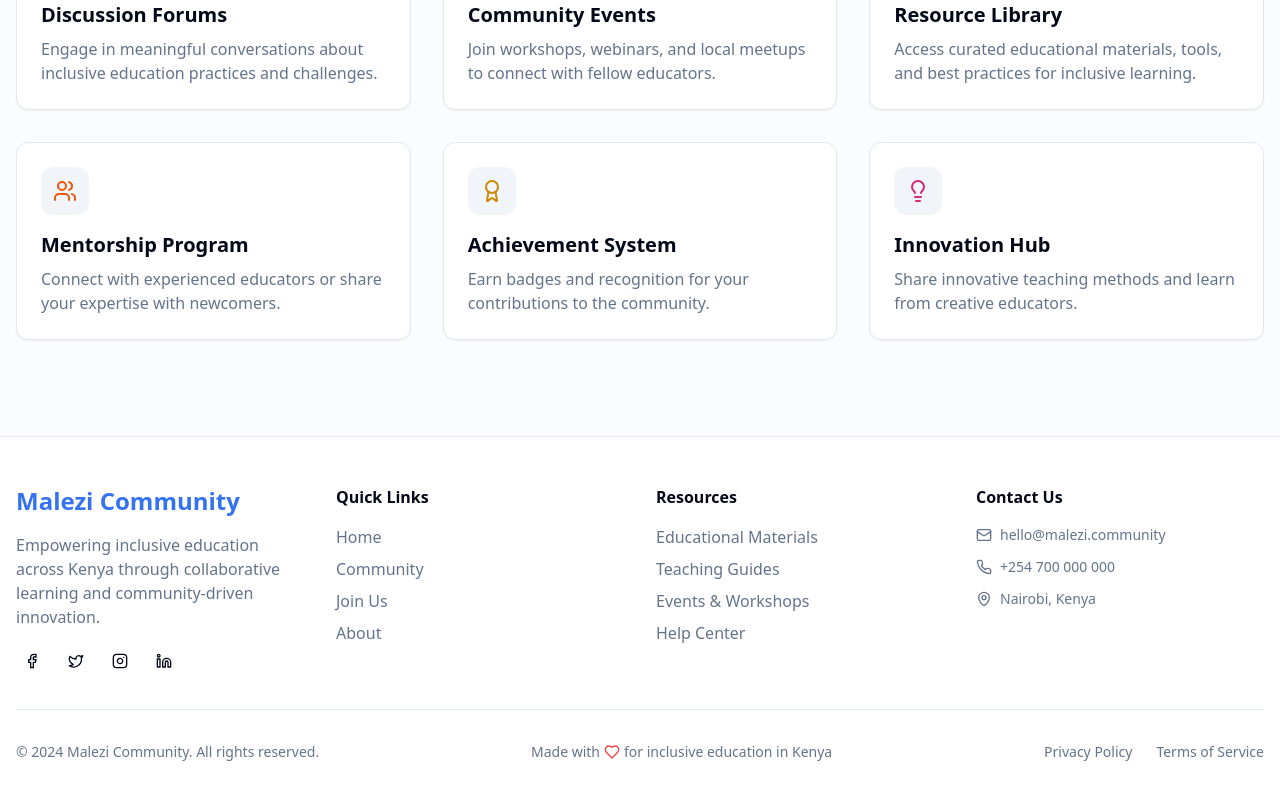
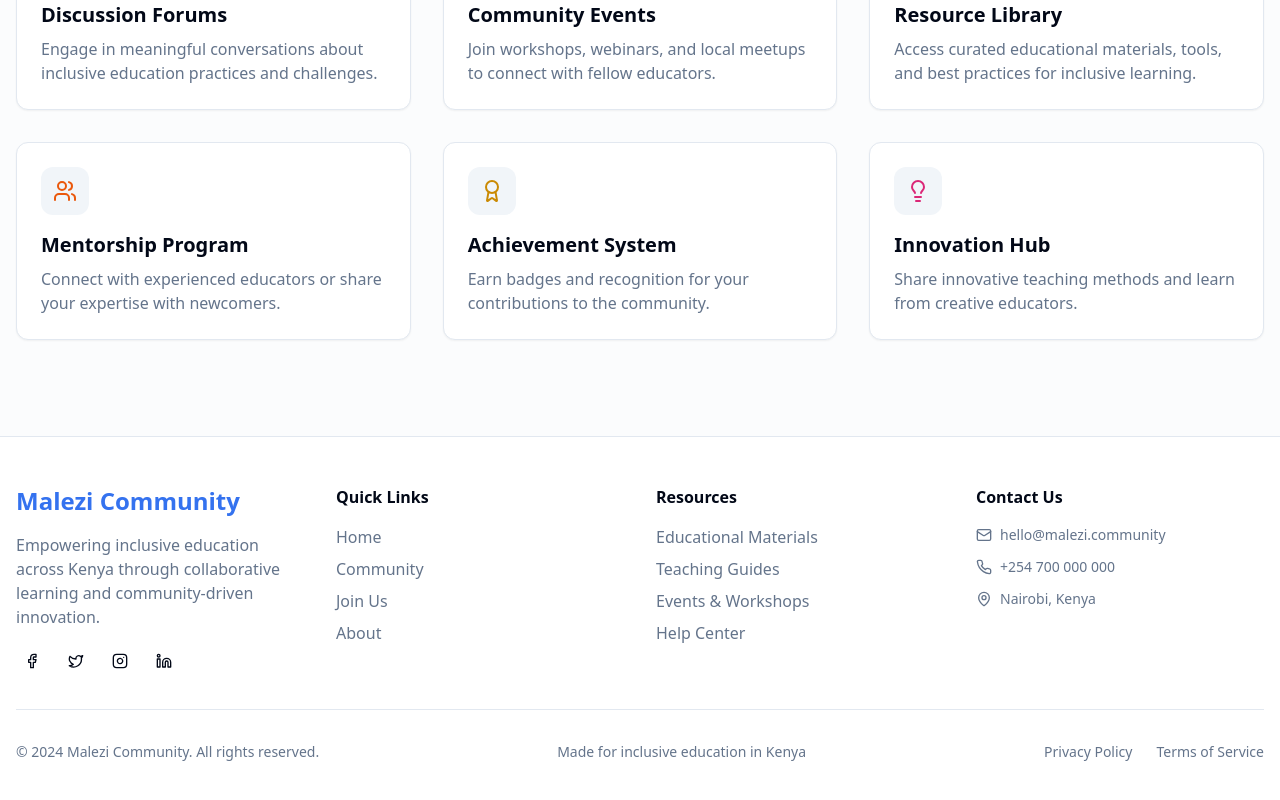
Before and after one commit to iankurao/malezi, a React (Vite) app: page / in a window 1280 px wide. Shown: the part 1160-1960 px from the top of the page. Built offline with nearby package versions, Linux system fonts and the light colour scheme.

Commit message:
Remove heart from search bar
Remove the heart icon from the search bar component.

```diff
--- a/src/components/CommunityFooter.tsx
+++ b/src/components/CommunityFooter.tsx
@@ -112,9 +112,7 @@ export const CommunityFooter = () => {
             © 2024 Malezi Community. All rights reserved.
           </div>
           <div className="flex items-center space-x-1 text-sm text-muted-foreground">
-            <span>Made with</span>
-            <Heart className="h-4 w-4 text-red-500" />
-            <span>for inclusive education in Kenya</span>
+            <span>Made for inclusive education in Kenya</span>
           </div>
           <div className="flex space-x-6 text-sm">
             <Link to="/privacy" className="text-muted-foreground hover:text-foreground transition-colors">
```
